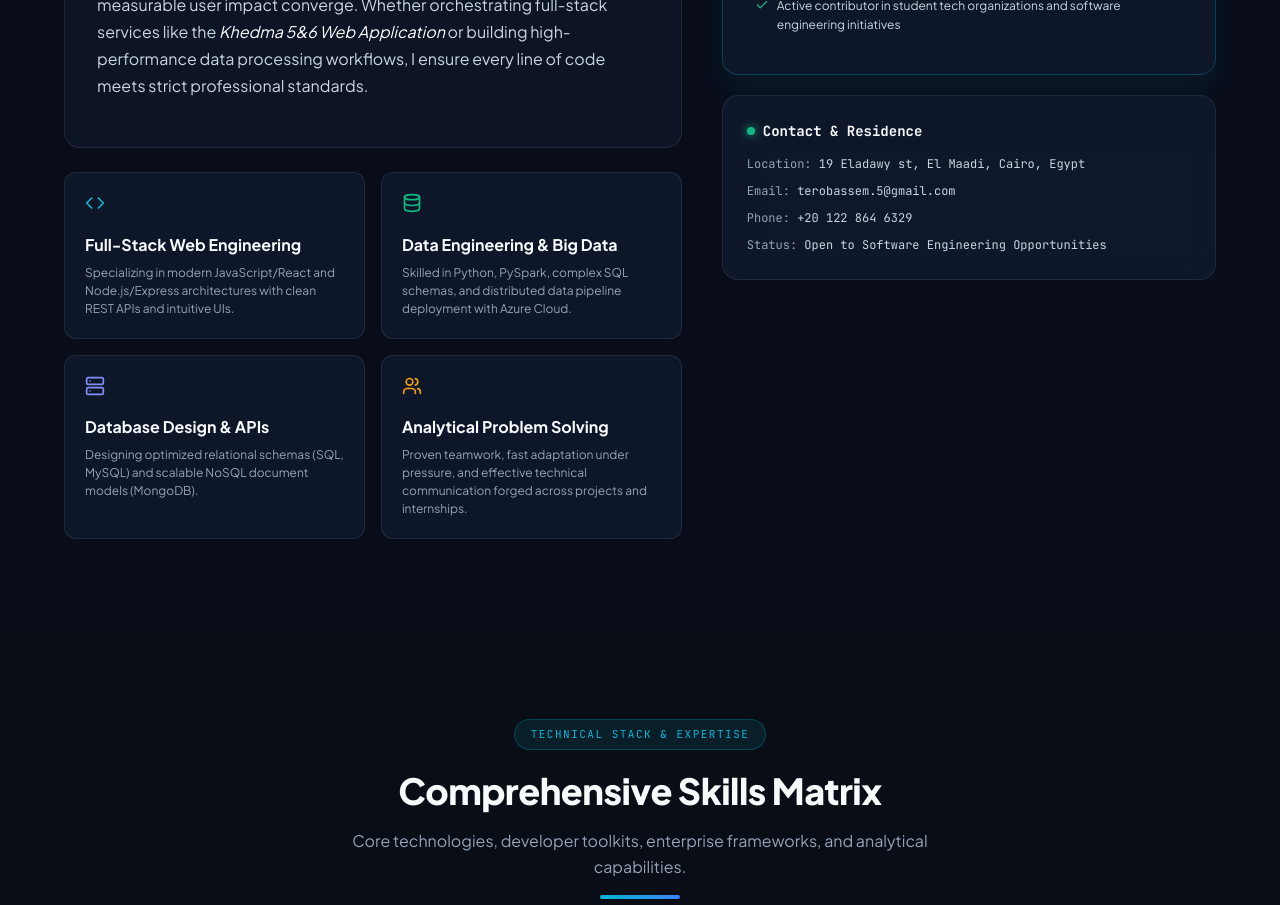
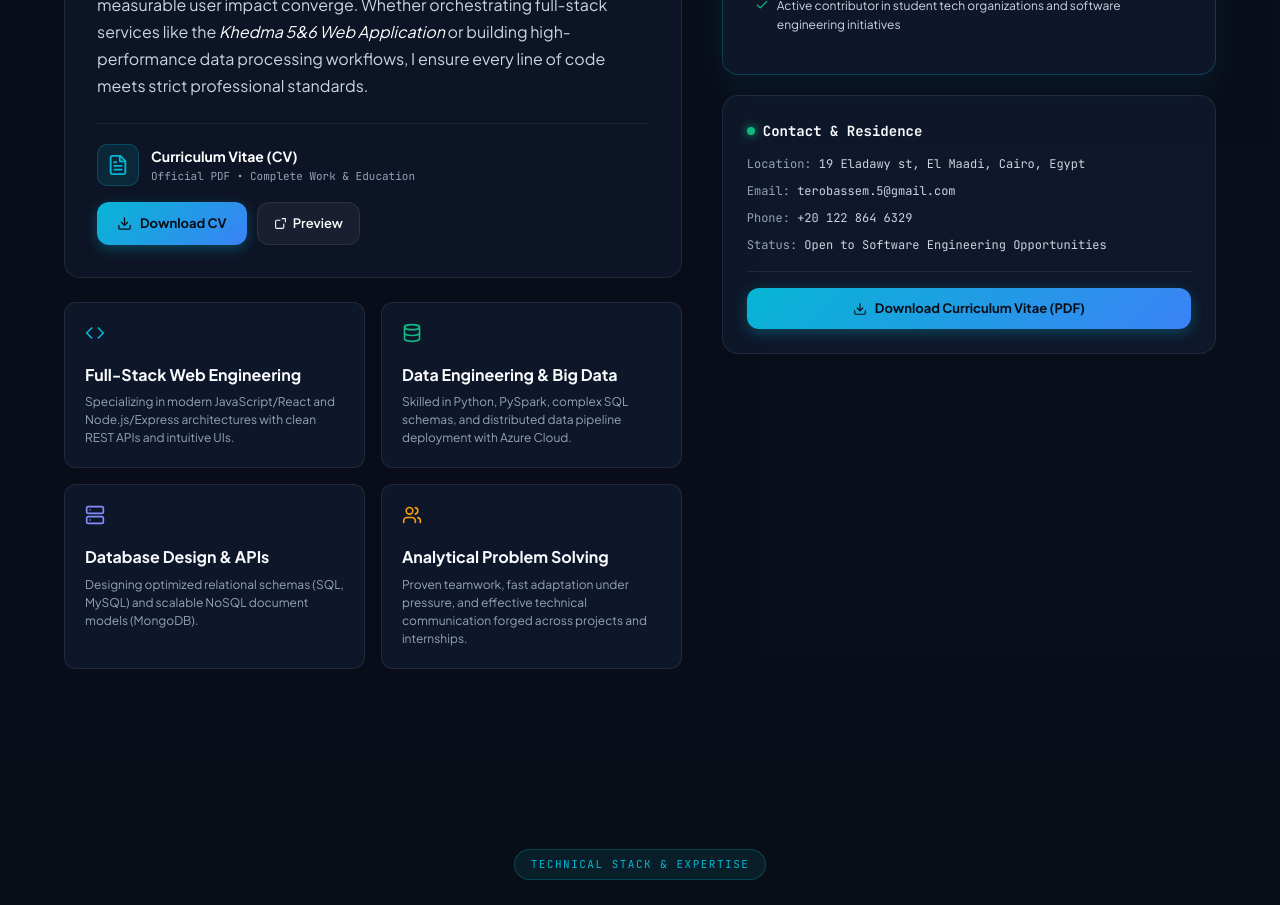
Before and after one commit to terobassem/Portfolio, a React (Vite) app: page / in a window 1280 px wide. Shown: the part 2140-3045 px from the top of the page. Built offline with nearby package versions, Linux system fonts and the light colour scheme.

Commit message:
Add Download CV button and PDF to About section

```diff
--- a/src/components/About.jsx
+++ b/src/components/About.jsx
@@ -1,5 +1,5 @@
 import React from 'react';
-import { GraduationCap, MapPin, Calendar, Check, Code, Database, Server, Briefcase, Users, Cpu } from './Icons';
+import { GraduationCap, MapPin, Calendar, Check, Code, Database, Server, Briefcase, Users, Cpu, Download, FileText, ExternalLink } from './Icons';
 import { education, personalInfo } from '../data/portfolioData';
 
 export default function About() {
@@ -59,6 +59,60 @@ export default function About() {
                 I thrive in environments where clean architecture, reliability, and measurable user impact converge. Whether orchestrating full-stack services like the
                 <em style={{ color: '#fff' }}> Khedma 5&6 Web Application</em> or building high-performance data processing workflows, I ensure every line of code meets strict professional standards.
               </p>
+
+              {/* Download CV Action Banner */}
+              <div style={{
+                marginTop: '24px',
+                paddingTop: '20px',
+                borderTop: '1px solid var(--border-subtle)',
+                display: 'flex',
+                alignItems: 'center',
+                justifyContent: 'space-between',
+                flexWrap: 'wrap',
+                gap: '16px'
+              }}>
+                <div style={{ display: 'flex', alignItems: 'center', gap: '12px' }}>
+                  <div style={{
+                    width: '42px',
+                    height: '42px',
+                    borderRadius: '10px',
+                    background: 'rgba(6, 182, 212, 0.12)',
+                    color: 'var(--color-cyan)',
+                    display: 'flex',
+                    alignItems: 'center',
+                    justifyContent: 'center',
+                    border: '1px solid rgba(6, 182, 212, 0.25)'
+                  }}>
+                    <FileText size={22} />
+                  </div>
+                  <div>
+                    <div style={{ fontWeight: 700, fontSize: '14px', color: '#fff' }}>Curriculum Vitae (CV)</div>
+                    <div style={{ fontSize: '11px', fontFamily: 'var(--font-mono)', color: 'var(--text-muted)' }}>Official PDF • Complete Work & Education</div>
+                  </div>
+                </div>
+
+                <div style={{ display: 'flex', gap: '10px', flexWrap: 'wrap' }}>
+                  <a
+                    href="/Phelobater_Bassem_Basha_CV.pdf"
+                    download="Phelobater_Bassem_Basha_CV.pdf"
+                    className="btn-primary"
+                    style={{ padding: '10px 20px', fontSize: '13px', display: 'inline-flex', alignItems: 'center', gap: '8px' }}
+                  >
+                    <Download size={15} />
+                    <span>Download CV</span>
+                  </a>
+                  <a
+                    href="/Phelobater_Bassem_Basha_CV.pdf"
+                    target="_blank"
+                    rel="noopener noreferrer"
+                    className="btn-secondary"
+                    style={{ padding: '10px 16px', fontSize: '13px', display: 'inline-flex', alignItems: 'center', gap: '6px' }}
+                  >
+                    <ExternalLink size={13} />
+                    <span>Preview</span>
+                  </a>
+                </div>
+              </div>
             </div>
 
             <div className="about-pillars-grid">
@@ -132,6 +186,18 @@ export default function About() {
                 <div><span style={{ color: 'var(--text-muted)' }}>Phone:</span> +20 122 864 6329</div>
                 <div><span style={{ color: 'var(--text-muted)' }}>Status:</span> Open to Software Engineering Opportunities</div>
               </div>
+
+              <div style={{ marginTop: '16px', paddingTop: '16px', borderTop: '1px solid var(--border-subtle)' }}>
+                <a
+                  href="/Phelobater_Bassem_Basha_CV.pdf"
+                  download="Phelobater_Bassem_Basha_CV.pdf"
+                  className="btn-primary"
+                  style={{ width: '100%', justifyContent: 'center', fontSize: '13px', padding: '10px 16px', display: 'flex', alignItems: 'center', gap: '8px' }}
+                >
+                  <Download size={14} />
+                  <span>Download Curriculum Vitae (PDF)</span>
+                </a>
+              </div>
             </div>
           </div>
 
--- a/src/components/Icons.jsx
+++ b/src/components/Icons.jsx
@@ -129,3 +129,11 @@ export const Sparkles = (props) => (
 export const MessageSquare = (props) => (
   <IconBase {...props}><path d="M21 15a2 2 0 0 1-2 2H7l-4 4V5a2 2 0 0 1 2-2h14a2 2 0 0 1 2 2z"/></IconBase>
 );
+
+export const Download = (props) => (
+  <IconBase {...props}><path d="M21 15v4a2 2 0 0 1-2 2H5a2 2 0 0 1-2-2v-4"/><polyline points="7 10 12 15 17 10"/><line x1="12" x2="12" y1="15" y2="3"/></IconBase>
+);
+
+export const FileText = (props) => (
+  <IconBase {...props}><path d="M14.5 2H6a2 2 0 0 0-2 2v16a2 2 0 0 0 2 2h12a2 2 0 0 0 2-2V7.5L14.5 2z"/><polyline points="14 2 14 8 20 8"/><line x1="16" x2="8" y1="13" y2="13"/><line x1="16" x2="8" y1="17" y2="17"/><line x1="10" x2="8" y1="9" y2="9"/></IconBase>
+);
```
Also changed, not shown: standalone-portfolio.html (+9 -1 lines), 2 other files (tests, documents, lock files or other folders).
